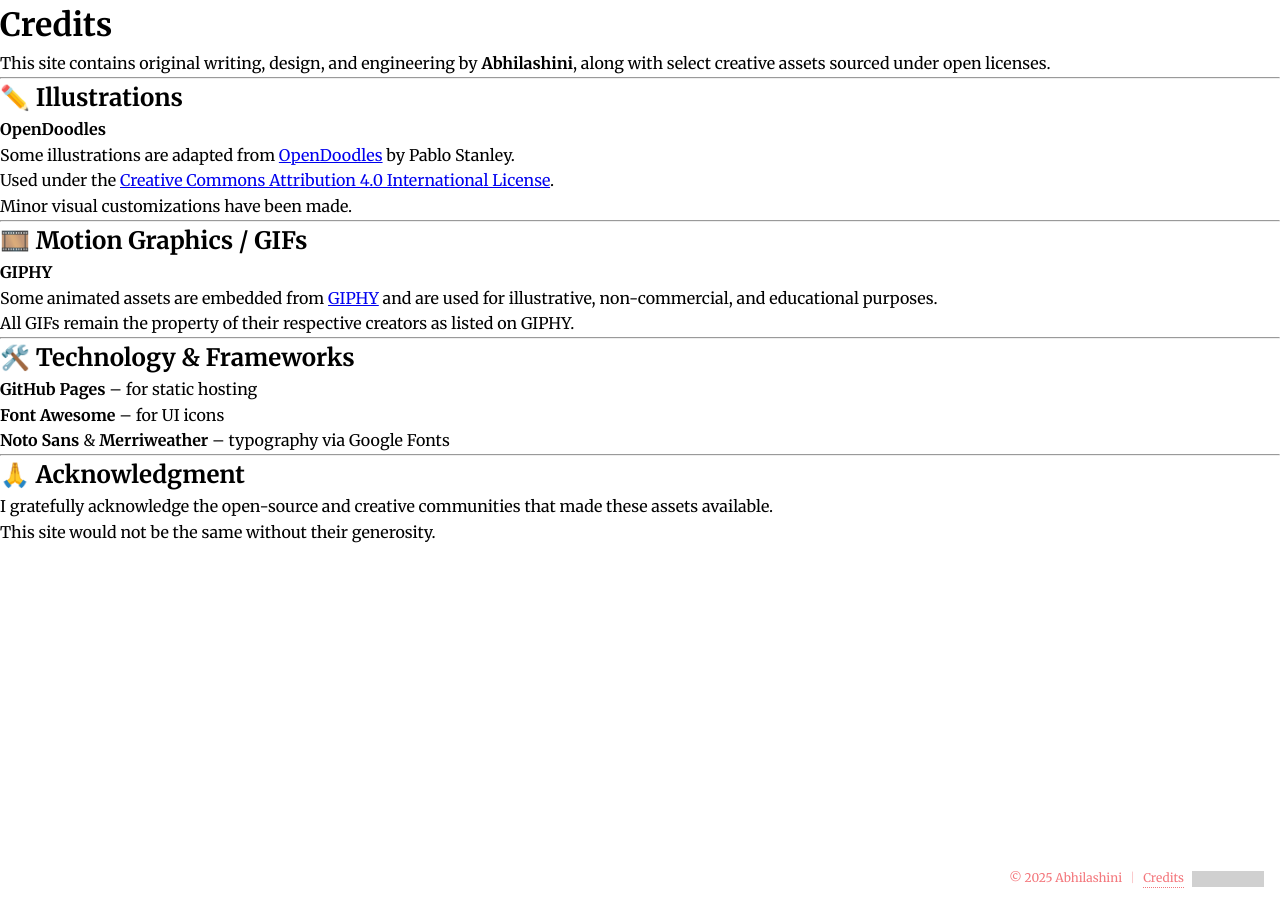
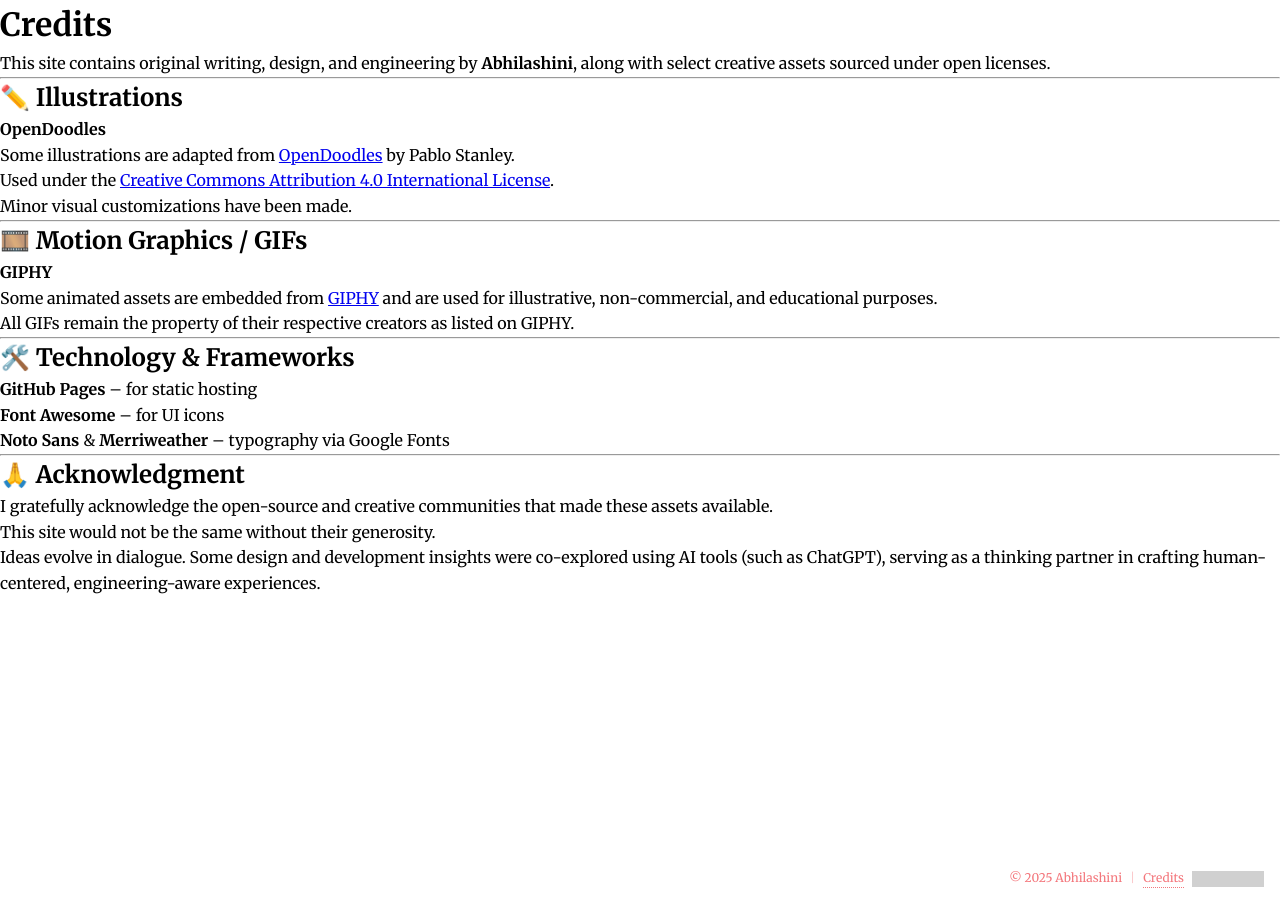
Before and after one commit to abhilashini/abhilashini.github.io, a Jekyll site: the page built from CREDITS.md, in a window 1280 px wide. Built offline with Jekyll 4.4.1, drawn with Linux system fonts in a browser that asks for light colours; our own code applies the rules of GitHub Pages for plain Markdown files; grey boxes are pictures that could not be loaded.

Commit message:
Update CREDITS.md
Ack AI agents collaboration

```diff
--- a/CREDITS.md
+++ b/CREDITS.md
@@ -33,3 +33,5 @@
 
 I gratefully acknowledge the open-source and creative communities that made these assets available.
 This site would not be the same without their generosity.
+
+Ideas evolve in dialogue. Some design and development insights were co-explored using AI tools (such as ChatGPT), serving as a thinking partner in crafting human-centered, engineering-aware experiences.
```
